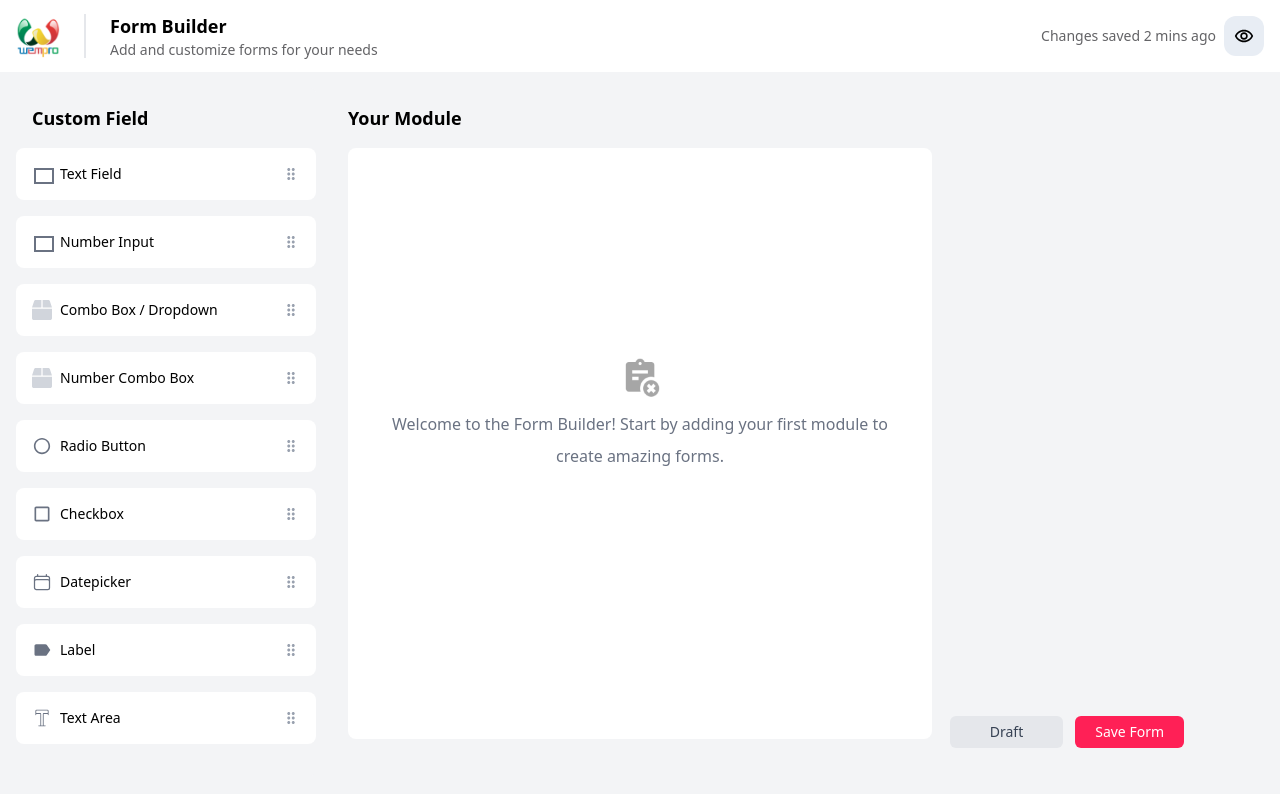
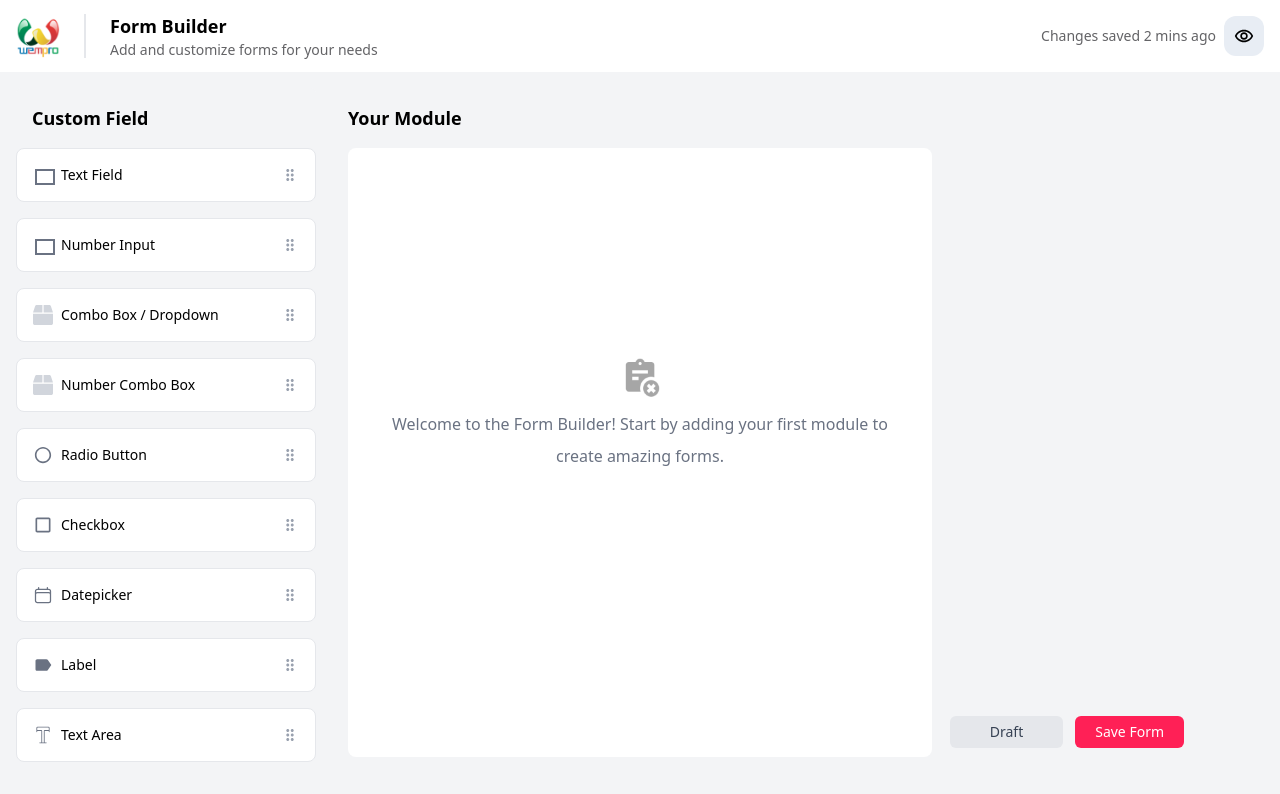
Before and after one commit to mdalaminfaraji/FormBuilder, a React (Vite) app: page / in a window 1280 px wide. Shown: the top 794 px of the page. Built offline with nearby package versions, Linux system fonts and the light colour scheme.

Commit message:
enhancement overly compoenent

```diff
--- a/src/components/CustomFieldPanel.tsx
+++ b/src/components/CustomFieldPanel.tsx
@@ -102,7 +102,9 @@ export const FieldItem = ({
       style={style}
       {...listeners}
       {...attributes}
-      className={`field-item flex items-center p-4 my-4 bg-white rounded-lg border-gray-200 cursor-grab hover:bg-gray-50`}
+      className={`field-item flex items-center p-4 my-4 bg-white rounded-lg border border-gray-200 cursor-grab hover:bg-gray-50 ${
+        isDragging ? "sticky z-[9999]" : ""
+      } ${isOverDropArea ? "bg-gray-50" : ""}`}
       onMouseDown={handleDragStart}
       onMouseUp={handleDragEnd}
       onMouseMove={isDragging ? handleDragOver : undefined}
--- a/src/components/Fieldset.tsx
+++ b/src/components/Fieldset.tsx
@@ -1,6 +1,18 @@
 import { useDroppable } from "@dnd-kit/core";
-import { DndContext, closestCenter, MouseSensor, TouchSensor, useSensor, useSensors, DragEndEvent } from "@dnd-kit/core";
-import { SortableContext, verticalListSortingStrategy, useSortable } from "@dnd-kit/sortable";
+import {
+  DndContext,
+  closestCenter,
+  MouseSensor,
+  TouchSensor,
+  useSensor,
+  useSensors,
+  DragEndEvent,
+} from "@dnd-kit/core";
+import {
+  SortableContext,
+  verticalListSortingStrategy,
+  useSortable,
+} from "@dnd-kit/sortable";
 import { CSS } from "@dnd-kit/utilities";
 import { useFormBuilder } from "../store/FormBuilderContext";
 import { FieldSet, Field } from "../types";
@@ -12,14 +24,27 @@ interface FieldsetProps {
 }
 
 // Sortable Field component for drag and drop reordering
-const SortableField = ({ field, fieldsetId }: { field: Field; fieldsetId: string }) => {
-  const { attributes, listeners, setNodeRef, transform, transition, isDragging } = useSortable({
+const SortableField = ({
+  field,
+  fieldsetId,
+}: {
+  field: Field;
+  fieldsetId: string;
+}) => {
+  const {
+    attributes,
+    listeners,
+    setNodeRef,
+    transform,
+    transition,
+    isDragging,
+  } = useSortable({
     id: field.id,
     data: {
-      type: 'field',
+      type: "field",
       field,
-      fieldsetId
-    }
+      fieldsetId,
+    },
   });
 
   const style = {
@@ -33,7 +58,7 @@ const SortableField = ({ field, fieldsetId }: { field: Field; fieldsetId: string
     <div
       ref={setNodeRef}
       style={style}
-      className={`group relative mt-2 ${isDragging ? 'z-10' : ''}`}
+      className={`group relative mt-2 ${isDragging ? "z-10" : ""}`}
     >
       {/* Drag handle */}
       <div
@@ -41,7 +66,10 @@ const SortableField = ({ field, fieldsetId }: { field: Field; fieldsetId: string
         {...listeners}
         className="absolute left-1 top-1/2 -translate-y-1/2 opacity-50 group-hover:opacity-100 cursor-move"
       >
-        <MdDragIndicator size={24} className={`${isDragging ? 'text-blue-500' : 'text-gray-400'}`} />
+        <MdDragIndicator
+          size={24}
+          className={`${isDragging ? "text-blue-500" : "text-gray-400"}`}
+        />
       </div>
       <div className="pl-6">
         <FormField field={field} />
@@ -51,7 +79,8 @@ const SortableField = ({ field, fieldsetId }: { field: Field; fieldsetId: string
 };
 
 const Fieldset = ({ fieldset }: FieldsetProps) => {
-  const { updateFieldset, selectFieldset, reorderField, state } = useFormBuilder();
+  const { updateFieldset, selectFieldset, reorderField, state } =
+    useFormBuilder();
   const { selectedFieldsetId } = state;
 
   // Set up sensors for drag and drop
@@ -79,8 +108,12 @@ const Fieldset = ({ fieldset }: FieldsetProps) => {
     const { active, over } = event;
 
     if (over && active.id !== over.id) {
-      const oldIndex = fieldset.fields.findIndex(field => field.id === active.id);
-      const newIndex = fieldset.fields.findIndex(field => field.id === over.id);
+      const oldIndex = fieldset.fields.findIndex(
+        (field) => field.id === active.id
+      );
+      const newIndex = fieldset.fields.findIndex(
+        (field) => field.id === over.id
+      );
 
       if (oldIndex !== -1 && newIndex !== -1) {
         reorderField(fieldset.id, oldIndex, newIndex);
@@ -127,7 +160,7 @@ const Fieldset = ({ fieldset }: FieldsetProps) => {
       {/* Field-set content */}
       <div className="pt-5 pb-3 px-4">
         {fieldset.fields.length === 0 ? (
-          <div className="p-8 border-2 border-dashed border-gray-200 rounded-md text-center text-gray-400 text-sm">
+          <div className="p-8 border-2 border-dashed border-gray-200 rounded-md text-center text-gray-400 text-sm relative z-0">
             Drop fields here
           </div>
         ) : (
@@ -137,7 +170,7 @@ const Fieldset = ({ fieldset }: FieldsetProps) => {
             onDragEnd={handleDragEnd}
           >
             <SortableContext
-              items={fieldset.fields.map(field => field.id)}
+              items={fieldset.fields.map((field) => field.id)}
               strategy={verticalListSortingStrategy}
             >
               <div className="space-y-3">
@@ -151,7 +184,7 @@ const Fieldset = ({ fieldset }: FieldsetProps) => {
 
                 {/* Drop area for new fields with dashed border */}
                 {isOver && (
-                  <div className="border-2 border-dashed border-rose-100 rounded-md p-4 flex items-center justify-center text-sm text-rose-300 bg-rose-50 bg-opacity-30">
+                  <div className="border-2 border-dashed border-rose-100 rounded-md p-4 flex items-center justify-center text-sm text-rose-300 bg-rose-50 bg-opacity-30 relative z-0">
                     Drop field here
                   </div>
                 )}
--- a/src/components/FormCanvas.tsx
+++ b/src/components/FormCanvas.tsx
@@ -6,12 +6,9 @@ const FormCanvas = () => {
   const { state } = useFormBuilder();
   const { form } = state;
 
-  const { setNodeRef, isOver } = useDroppable({
+  const { setNodeRef } = useDroppable({
     id: "form-canvas",
   });
-
-  // No demo data initialization - canvas starts empty
-  // Form elements will be added only through user drag and drop actions
 
   return (
     <div className="flex flex-col min-h-[97%] p-4 " ref={setNodeRef}>
@@ -34,11 +31,6 @@ const FormCanvas = () => {
           </div>
         )}
       </div>
-
-      {/* Invisible drop area indicator when dragging */}
-      {/* {isOver && (
-        <div className="absolute inset-0 bg-blue-100 bg-opacity-20 pointer-events-none border-2 border-blue-300 rounded" />
-      )} */}
     </div>
   );
 };
```
